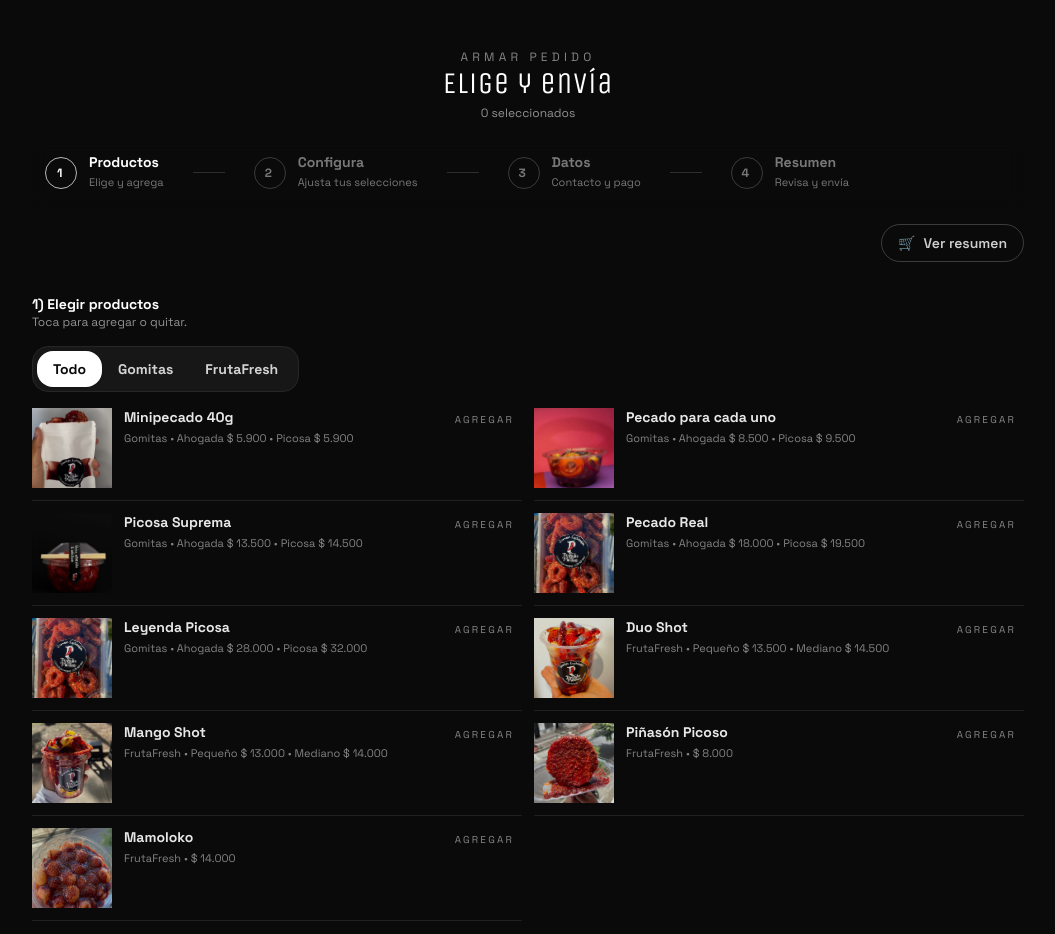
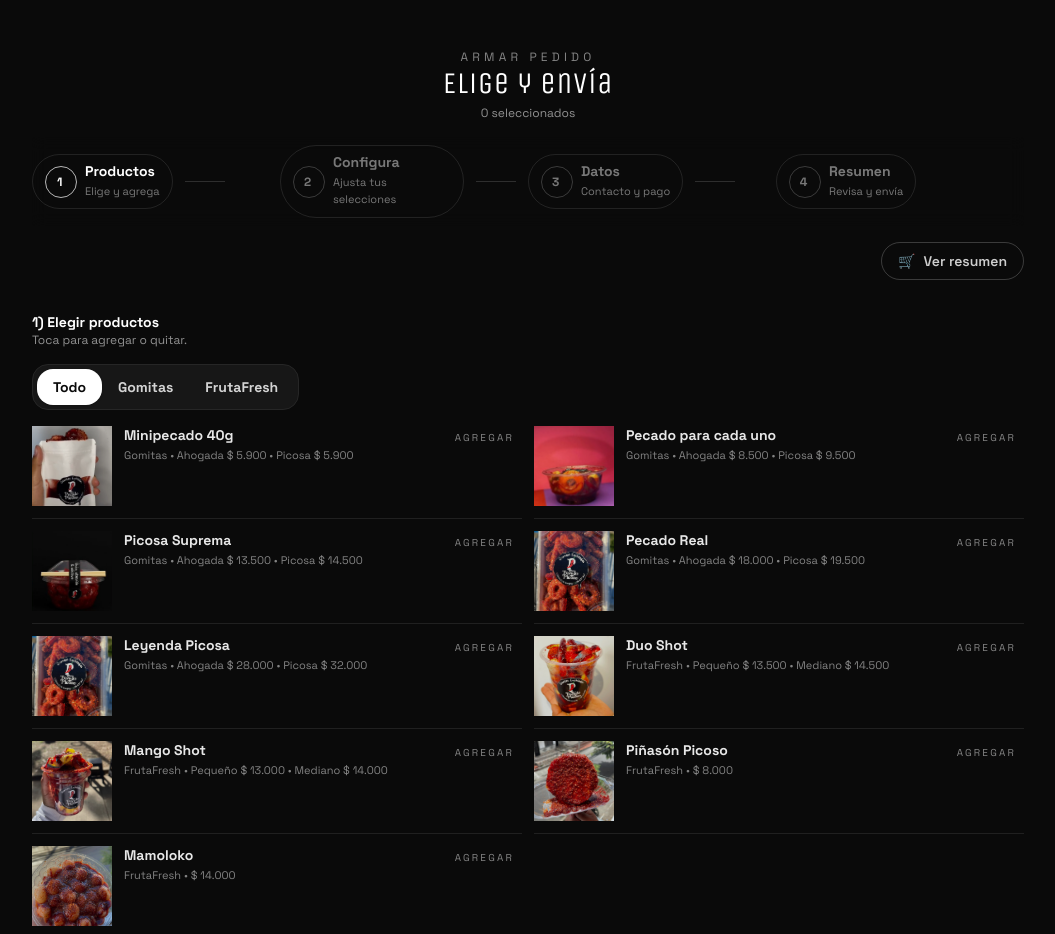
Before and after one commit to klmendez/pecado-picoso, a React (Vite) app: page / in a window 1280 px wide. Shown: the part 2680-3614 px from the top of the page, without its empty margins (112-1167 px from the left). Built offline with nearby package versions, Linux system fonts and the light colour scheme.

Commit message:
Actualizacion Strepper

```diff
--- a/src/App.tsx
+++ b/src/App.tsx
@@ -1,4 +1,5 @@
-import { BrowserRouter, Routes, Route, Navigate } from "react-router-dom";
+import { BrowserRouter, Routes, Route, Navigate, useLocation } from "react-router-dom";
+import { useEffect } from "react";
 import Navbar from "./components/Navbar";
 import Footer from "./components/Footer";
 
@@ -8,10 +9,21 @@
 import Terminos from "./pages/Terminos";
 import Contacto from "./pages/Contacto";
 
+function ScrollToTop() {
+  const location = useLocation();
+
+  useEffect(() => {
+    window.scrollTo({ top: 0, left: 0, behavior: "auto" });
+  }, [location.pathname]);
+
+  return null;
+}
+
 export default function App() {
   return (
     <BrowserRouter>
       <div className="min-h-dvh flex flex-col bg-neutral-950 text-neutral-100">
+        <ScrollToTop />
         <Navbar />
         <main className="flex-1">
           <Routes>
--- a/src/components/armar-pedido/Stepper.tsx
+++ b/src/components/armar-pedido/Stepper.tsx
@@ -14,9 +14,9 @@
   if (!steps.length) return null;
 
   return (
-    <nav aria-label="Progreso del pedido" className="py-2">
-      {/* MOBILE: grid 2 columnas, SIN scroll */}
-      <ol className="grid grid-cols-2 gap-2 sm:flex sm:items-center sm:gap-4">
+    <nav aria-label="Progreso del pedido" className="py-2 w-full max-w-full overflow-hidden">
+      {/* MOBILE: 1 fila, sin pill/card, sin scroll horizontal */}
+      <ol className="flex items-center w-full max-w-full min-w-0">
         {steps.map((step, index) => {
           const isLast = index === steps.length - 1;
           const interactive = Boolean(onSelectStep) && step.status !== "todo";
@@ -28,60 +28,89 @@
               ? "text-white"
               : "text-white/45";
 
-          const indicatorClass =
+          // Indicador (sin “pill” en mobile)
+          const indicatorColor =
             step.status === "done"
-              ? "border-emerald-300 text-emerald-200"
+              ? "text-emerald-300"
               : step.status === "current"
-              ? "border-white/70 text-white"
-              : "border-white/20 text-white/45";
+              ? "text-white"
+              : "text-white/45";
+
+          const connectorColor =
+            step.status === "done" ? "bg-emerald-300/40" : "bg-white/15";
 
           return (
-            <li
-              key={step.id}
-              className={[
-                // mobile: sin separadores, cada item es un bloque
-                "sm:flex sm:items-center sm:gap-4",
-              ].join(" ")}
-            >
+            <li key={step.id} className="flex items-center flex-1 min-w-0">
               <button
                 type="button"
                 onClick={() => (interactive ? onSelectStep?.(step.id) : null)}
                 disabled={!interactive}
                 className={[
-                  "group w-full rounded-2xl border border-white/10 px-3 py-3 text-left transition-colors",
-                  "flex items-center gap-3",
-                  // desktop look:
-                  "sm:w-auto sm:rounded-full sm:border-transparent sm:px-3 sm:py-2",
+                  "group flex items-center gap-2 min-w-0",
+                  "w-full text-left transition-colors",
+                  // ✅ Mobile: sin fondo, sin rounded, sin borde (no pill/card)
+                  "py-1 px-0",
+                  // ✅ Desktop: mantiene look más “botón”
+                  "sm:w-auto sm:px-3 sm:py-2 sm:rounded-full sm:border sm:border-white/10",
                   interactive
-                    ? "hover:bg-white/[0.05] focus-visible:outline focus-visible:outline-2 focus-visible:outline-white/60"
+                    ? "sm:hover:bg-white/[0.05] sm:focus-visible:outline sm:focus-visible:outline-2 sm:focus-visible:outline-white/60"
                     : "cursor-default",
-                  step.status === "current" ? "bg-white/[0.04] sm:bg-transparent" : "",
                 ].join(" ")}
               >
+                {/* Número / check */}
                 <span
                   className={[
-                    "flex h-8 w-8 items-center justify-center rounded-full border text-xs font-black uppercase tracking-[0.22em] transition-colors shrink-0",
-                    indicatorClass,
-                    interactive ? "group-hover:border-emerald-300/80" : "",
+                    // ✅ Mobile: texto simple (sin circulito)
+                    "shrink-0 font-black text-[11px] leading-none",
+                    indicatorColor,
+                    // ✅ Desktop: sí puede ir con “circulito”
+                    "sm:flex sm:h-8 sm:w-8 sm:items-center sm:justify-center sm:rounded-full sm:border sm:text-xs sm:tracking-[0.22em] sm:uppercase",
+                    step.status === "done"
+                      ? "sm:border-emerald-300 sm:text-emerald-200"
+                      : step.status === "current"
+                      ? "sm:border-white/70 sm:text-white"
+                      : "sm:border-white/20 sm:text-white/45",
                   ].join(" ")}
                 >
                   {step.status === "done" ? "✓" : index + 1}
                 </span>
 
+                {/* ✅ Mobile: mostrar título en la misma fila (compacto, sin segunda fila) */}
                 <span className="min-w-0">
-                  <span className={["block text-sm font-black leading-tight", baseColor].join(" ")}>
+                  <span
+                    className={[
+                      "block truncate text-[11px] leading-tight font-black",
+                      baseColor,
+                      step.status === "current" ? "underline underline-offset-4 decoration-white/40" : "",
+                      // Desktop un poquito más grande
+                      "sm:text-sm sm:no-underline",
+                    ].join(" ")}
+                    title={step.title}
+                  >
                     {step.title}
                   </span>
 
-                  {/* En mobile oculta description para que no se vuelva alto */}
+                  {/* Description solo desktop */}
                   {step.description ? (
-                    <span className="mt-0.5 hidden sm:block text-[11px] text-white/45">{step.description}</span>
+                    <span className="mt-0.5 hidden sm:block text-[11px] text-white/45">
+                      {step.description}
+                    </span>
                   ) : null}
                 </span>
               </button>
 
-              {/* Separador solo en desktop (sm+) */}
-              {!isLast ? <span className="hidden sm:block h-px w-8 shrink-0 bg-white/15" aria-hidden /> : null}
+              {/* Conector entre pasos (se estira, no causa scroll) */}
+              {!isLast ? (
+                <span
+                  className={[
+                    "mx-2 h-px flex-1 min-w-0",
+                    connectorColor,
+                    // En desktop puedes usar uno fijo si quieres
+                    "sm:mx-3 sm:w-10 sm:flex-none",
+                  ].join(" ")}
+                  aria-hidden
+                />
+              ) : null}
             </li>
           );
         })}
--- a/src/data/extras.ts
+++ b/src/data/extras.ts
@@ -7,9 +7,11 @@
 export const EXTRAS: Extra[] = [
   { id: "gomitas", name: "Gomitas adicionales", price: 2500 },
   { id: "mango", name: "Mango extra", price: 3000 },
-  { id: "fresas", name: "Fresas extra", price: 3500 },
-  { id: "piquillin", name: "Piquillín líquido", price: 2000 },
-  { id: "tajin", name: "Tajín", price: 2000 },
-  { id: "leche-condensada", name: "Leche condensada", price: 1500 },
-  { id: "takis", name: "Takis triturados", price: 4000 },
+  //{ id: "fresas", name: "Fresas extra", price: 3500 },
+//  { id: "piquillin", name: "Piquillín líquido", price: 2000 },
+  { id: "tajin", name: "Tajín", price: 3000 },
+    { id: "Chamoy", name: "Chamoy", price: 2500 },
+
+ // { id: "leche-condensada", name: "Leche condensada", price: 1500 },
+ // { id: "takis", name: "Takis triturados", price: 4000 },
 ];
--- a/src/pages/ArmarPedido.tsx
+++ b/src/pages/ArmarPedido.tsx
@@ -74,6 +74,22 @@
   const scrollAnchorRef = useRef<HTMLDivElement | null>(null);
   const summaryOpenRef = useRef(false);
   const didMountRef = useRef(false);
+
+  const scrollToStepperTop = () => {
+    const anchor = scrollAnchorRef.current;
+    if (!anchor) return;
+    const rect = anchor.getBoundingClientRect();
+    const offset = window.innerWidth >= 1024 ? 104 : window.innerWidth >= 640 ? 88 : 72;
+    const targetTop = Math.max(0, rect.top + window.scrollY - offset);
+    window.scrollTo({ top: targetTop, behavior: "smooth" });
+  };
+
+  const handleFocusProduct = (productId: string | null) => {
+    setActiveProductId(productId);
+    if (productId === null) {
+      requestAnimationFrame(() => scrollToStepperTop());
+    }
+  };
 
   const currentStepId = STEP_SEQUENCE[stepIndex];
 
@@ -304,7 +320,7 @@
         updateItem={updateItem}
         updateQty={handleQtyChange}
         activeProductId={activeProductId}
-        onFocusProduct={setActiveProductId}
+        onFocusProduct={handleFocusProduct}
       />
 
       {/* Desktop CTA (en móvil lo maneja el footer sticky) */}
--- a/src/pages/Catalogo.tsx
+++ b/src/pages/Catalogo.tsx
@@ -85,6 +85,14 @@
 }: Props) {
   const [expandedProductId, setExpandedProductId] = useState<string | null>(null);
 
+  const scrollToElementTop = (el: HTMLElement | null) => {
+    if (!el) return;
+    const rect = el.getBoundingClientRect();
+    const offset = window.innerWidth >= 1024 ? 104 : window.innerWidth >= 640 ? 88 : 72;
+    const targetTop = Math.max(0, rect.top + window.scrollY - offset);
+    window.scrollTo({ top: targetTop, behavior: "smooth" });
+  };
+
   const list = PRODUCTS;
 
   return (
@@ -148,7 +156,11 @@
                   <div className="relative">
                     <button
                       type="button"
-                      onClick={() => setExpandedProductId((prev) => (prev === p.id ? null : p.id))}
+                      onClick={(e) => {
+                        setExpandedProductId((prev) => (prev === p.id ? null : p.id));
+                        const target = e.currentTarget as unknown as HTMLElement;
+                        requestAnimationFrame(() => scrollToElementTop(target));
+                      }}
                       aria-expanded={expanded}
                       className="w-full text-left group"
                     >
```
